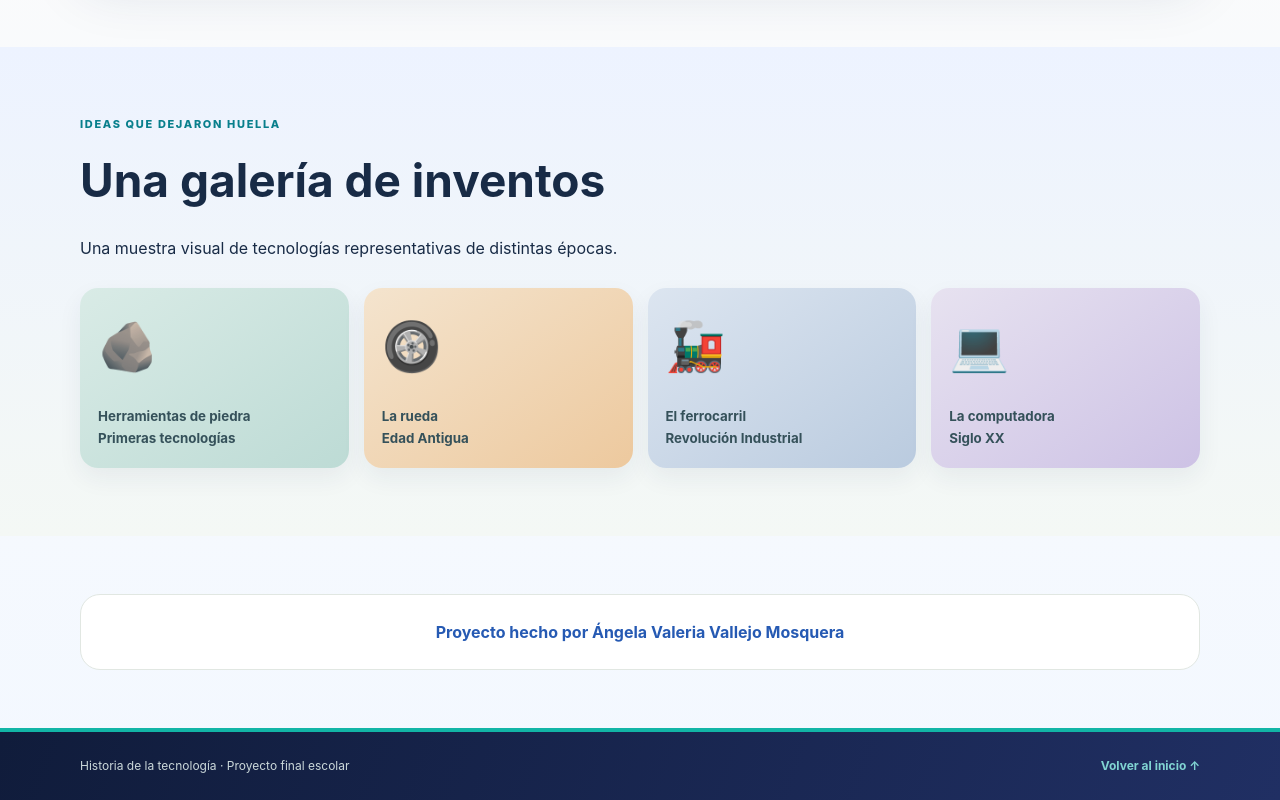
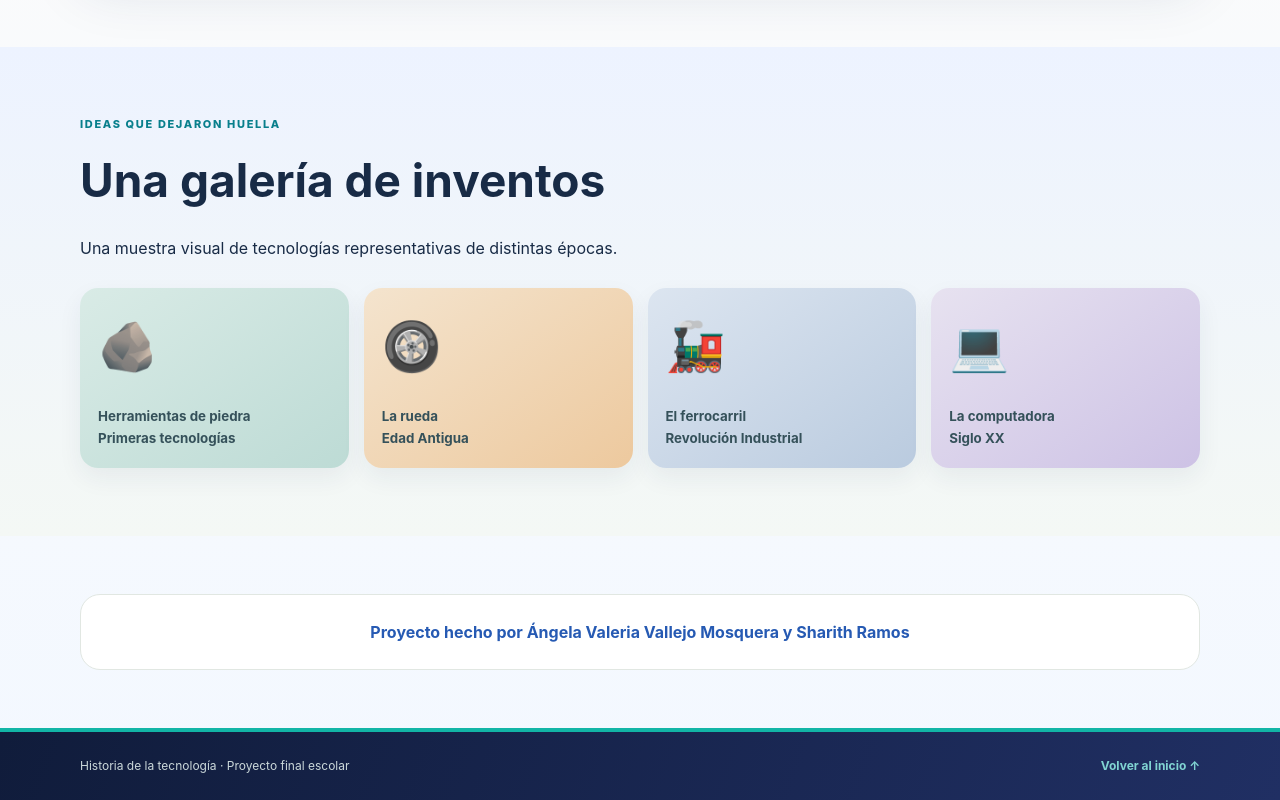
Before and after one commit to ANgelaVallejo/tecnohistoria.github.io, a plain HTML site: page index.html in a window 1280 px wide. Shown: the part 2588-3388 px from the top of the page. Drawn offline with Linux system fonts and the light colour scheme.

Commit message:
Add files via upload

```diff
--- a/index.html
+++ b/index.html
@@ -15,5 +15,5 @@
 
 <section class="highlight wrap" id="actualidad"><div><div class="section-kicker">El presente sigue escribiéndose</div><h2>Tecnología actual</h2><p>Los teléfonos inteligentes, la inteligencia artificial, los robots, los vehículos eléctricos y la tecnología espacial forman parte de un mundo cada vez más conectado. Estas herramientas pueden apoyar la educación, la medicina y muchas tareas cotidianas.</p></div><div class="highlight-mark">🤖</div></section>
 <section class="gallery" id="galeria"><div class="wrap"><div class="section-kicker">Ideas que dejaron huella</div><h2>Una galería de inventos</h2><p>Una muestra visual de tecnologías representativas de distintas épocas.</p><div class="gallery-grid"><div class="tile"><span class="tile-icon">🪨</span><small>Herramientas de piedra<br>Primeras tecnologías</small></div><div class="tile"><span class="tile-icon">🛞</span><small>La rueda<br>Edad Antigua</small></div><div class="tile"><span class="tile-icon">🚂</span><small>El ferrocarril<br>Revolución Industrial</small></div><div class="tile"><span class="tile-icon">💻</span><small>La computadora<br>Siglo XX</small></div></div></div></section>
-<section class="wrap" id="creditos" style="padding:58px 0"><div class="source-box"><strong>Proyecto hecho por Ángela Valeria Vallejo Mosquera</strong></div></section></main><footer><div class="wrap"><span>Historia de la tecnología · Proyecto final escolar</span><a class="up" href="#inicio">Volver al inicio ↑</a></div></footer>
+<section class="wrap" id="creditos" style="padding:58px 0"><div class="source-box"><strong>Proyecto hecho por Ángela Valeria Vallejo Mosquera y Sharith Ramos</strong></div></section></main><footer><div class="wrap"><span>Historia de la tecnología · Proyecto final escolar</span><a class="up" href="#inicio">Volver al inicio ↑</a></div></footer>
 <script>const b=document.querySelector('.menu'),n=document.querySelector('.links');b.addEventListener('click',()=>{const o=n.classList.toggle('open');b.setAttribute('aria-expanded',o)});n.querySelectorAll('a').forEach(a=>a.addEventListener('click',()=>{n.classList.remove('open');b.setAttribute('aria-expanded','false')}));</script></body></html>
```
